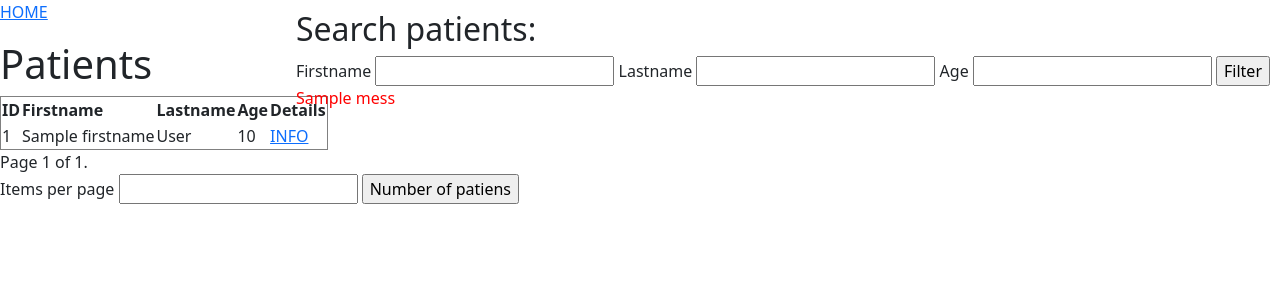
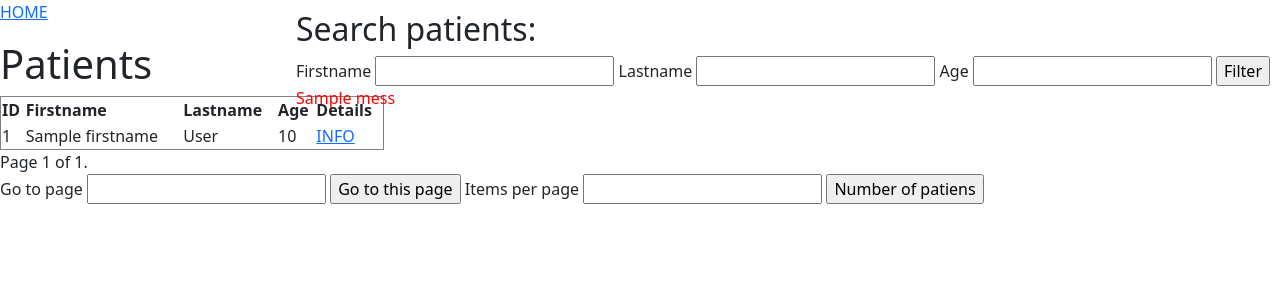
Before and after one commit to TMarszalek129/MedSystemUpdateVersion, a Django app: template MedSystem/med_app/patients/templates/all_patients.html in a window 1280 px wide. Shown: the top 300 px of the page. Run offline with Django 3.2, Linux system fonts and the light colour scheme; the template is opened without the code that fills it: most values are stand-ins (such as "Sample title", 1, 10 or a date in 2020); form fields are guessed from the names that the template uses.

Commit message:
Add new button go to page

```diff
--- a/MedSystem/med_app/patients/forms.py
+++ b/MedSystem/med_app/patients/forms.py
@@ -175,4 +175,5 @@ class PatientSearchForm(forms.Form):
     firstname = forms.CharField(required=False)
     lastname = forms.CharField(required=False)
     age = forms.IntegerField(required=False)
-    items_per_page = forms.IntegerField(min_value=1, initial=20, required=False, label='Items per page')
+    items_per_page = forms.IntegerField(min_value=1, initial=20, required=False, label='Items per page', widget=forms.NumberInput(attrs={'style': 'width:200px'}))
+    go_to_page = forms.IntegerField(min_value=1, required=False, label='Go to this page', widget=forms.NumberInput(attrs={'style': 'width:200px'}))
--- a/MedSystem/med_app/patients/templates/all_patients.html
+++ b/MedSystem/med_app/patients/templates/all_patients.html
@@ -5,8 +5,8 @@
     top: 10px;
     right: 10px;
 }
-.paginator {
-
+table {
+    width:30%;
 }
 {% endblock %}
 
@@ -74,10 +74,13 @@
     </span>
   </div>
 
-<form method="get" id="pagin">
+<form method="get">
     <div class="paginator">
+        {{ form.go_to_page.label_tag }} {{ form.go_to_page }}
+        <input type="submit" value="Go to this page">
         {{ form.items_per_page.label_tag }} {{ form.items_per_page }}
         <input type="submit" value="Number of patiens">
     </div>
 </form>
+
 {% endblock %}
```
Also changed, not shown: MedSystem/med_app/patients/views.py (+10 -1 lines).
